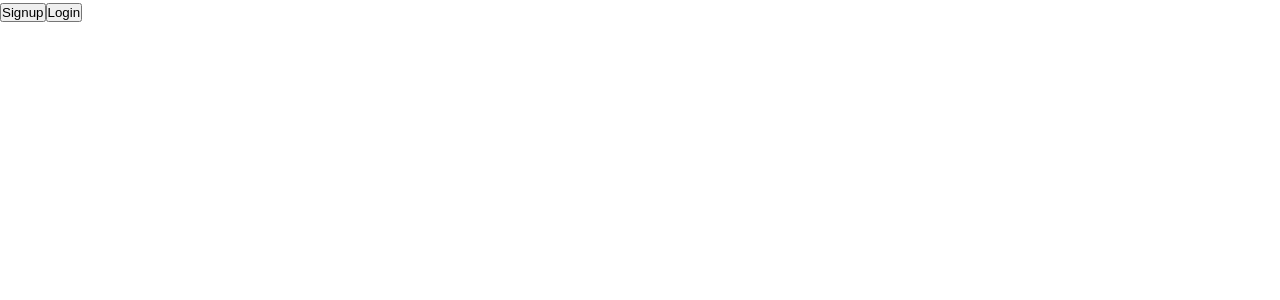
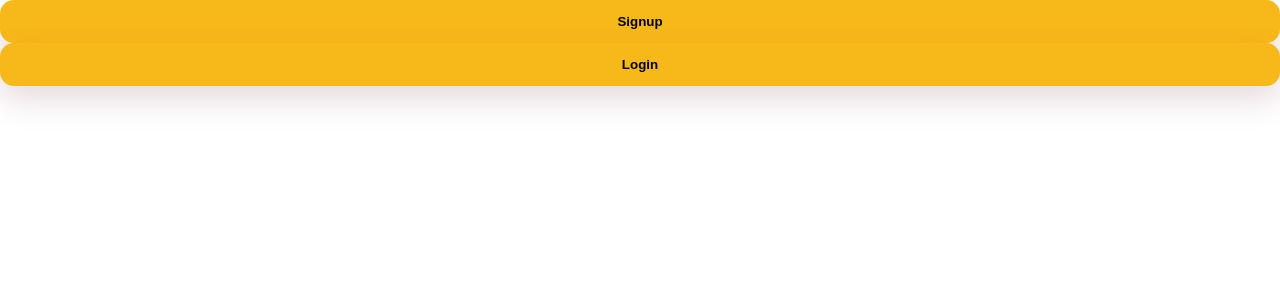
Before and after one commit to iMartorana/Group9_testing, a React (Vite) app in the folder frontend/: page / in a window 1280 px wide. Shown: the top 300 px of the page. Built offline with nearby package versions, Linux system fonts and the light colour scheme.

Commit message:
Added css color and style to Signup, Login, and Logout buttons.

```diff
--- a/frontend/src/App.css
+++ b/frontend/src/App.css
@@ -10,8 +10,8 @@
   --border: #e5e7eb;
   --shadow: 0 30px 80px rgba(0,0,0,.25);
   --radius: 22px;
-  --btn: #8b5a63;
-  --btnHover: #7a4e56;
+  --btn: #f7b819;
+  --btnHover: #ffd15b;
 }
 
 body{
@@ -118,7 +118,7 @@ body{
   border-radius: 14px;
   padding: 14px 16px;
   background: var(--btn);
-  color: #fff;
+  color: #000000;
   font-weight: 600;
   cursor: pointer;
   transition: transform .08s ease, background .15s ease;
@@ -126,6 +126,7 @@ body{
 }
 
 .btn:hover{ background: var(--btnHover); }
+
 .btn:active{ transform: translateY(1px); }
 
 .btnSecondary{
--- a/frontend/src/App.jsx
+++ b/frontend/src/App.jsx
@@ -34,15 +34,15 @@ export default function App() {
 
       <pre>{JSON.stringify(user, null, 2)}</pre>
 
-      <button onClick={logout}>Logout</button>
+      <button className="btn" onClick={logout}>Logout</button>
     </>
   ) : (
     <>
       {error && <p>Error: {error.message}</p>}
 
-      <button onClick={signup}>Signup</button>
+      <button className="btn" onClick={signup}>Signup</button>
 
-      <button onClick={login}>Login</button>
+      <button className="btn" onClick={login}>Login</button>
     </>
   );
 }
```
Also changed, not shown: 1 other file (tests, documents, lock files or other folders).
